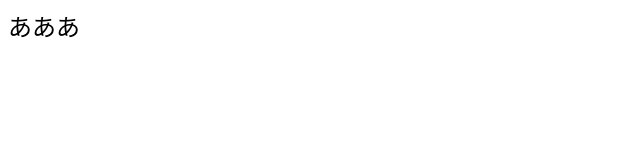
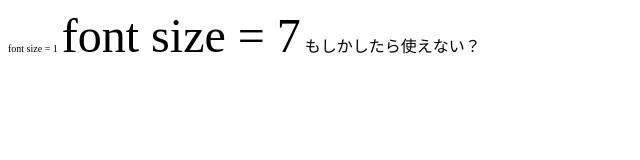
Before and after one commit to sakashitatsubasa/221205073-test, a plain HTML site: page index.html in a window 1280 px wide. Shown: the whole page, without its empty margins (0-640 px from the left). Drawn offline with Linux system fonts and the light colour scheme.

Commit message:
Update index.html

```diff
--- a/index.html
+++ b/index.html
@@ -5,6 +5,8 @@
     <title>テストページ</title>
   </head>
   <body>
-    <font size=5>あああ</font>
+    <font size=1>font size = 1</font>
+    <font size=7>font size = 7</font>
+    もしかしたら使えない？
   </body>
 </html>
```
